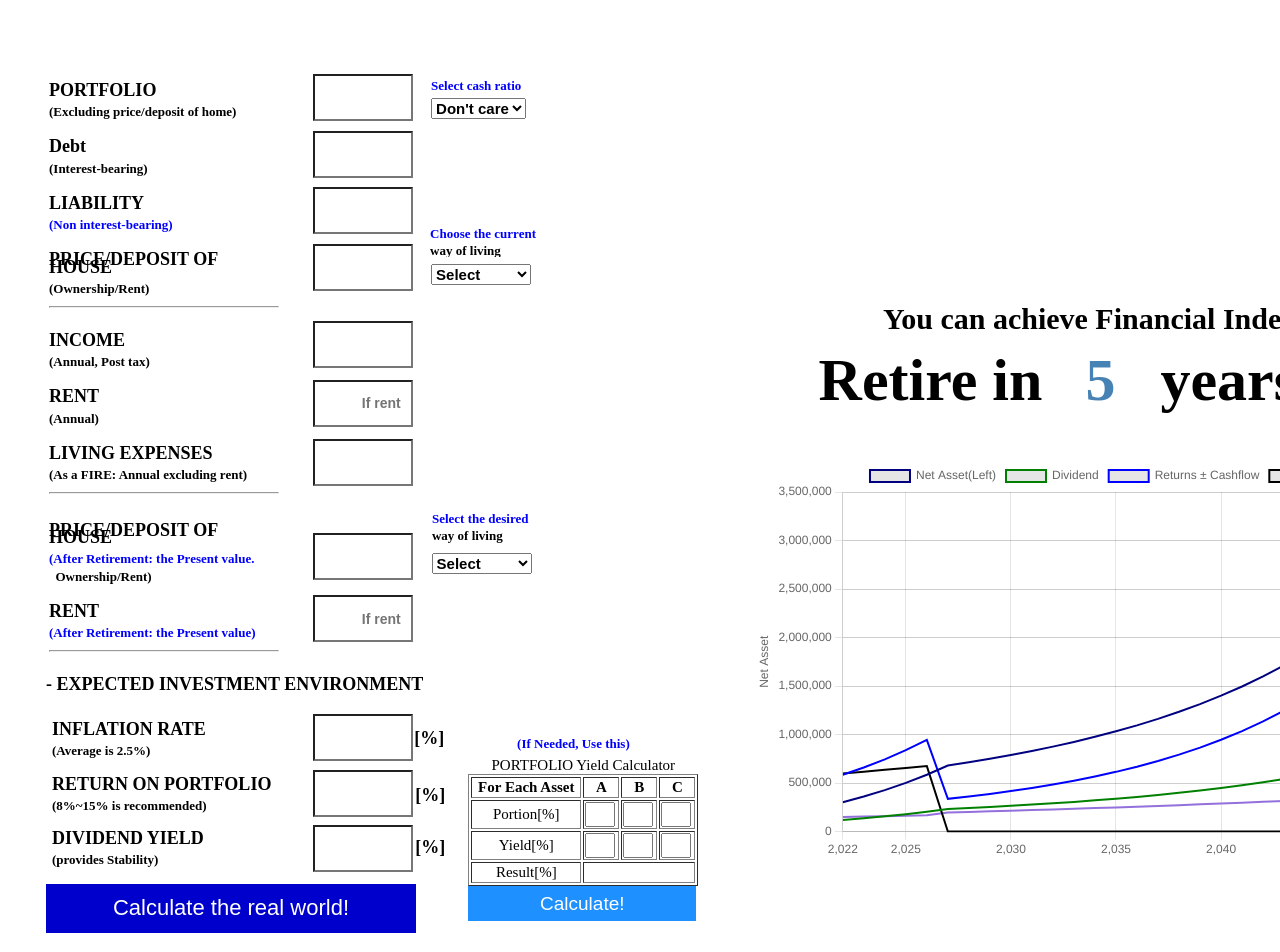
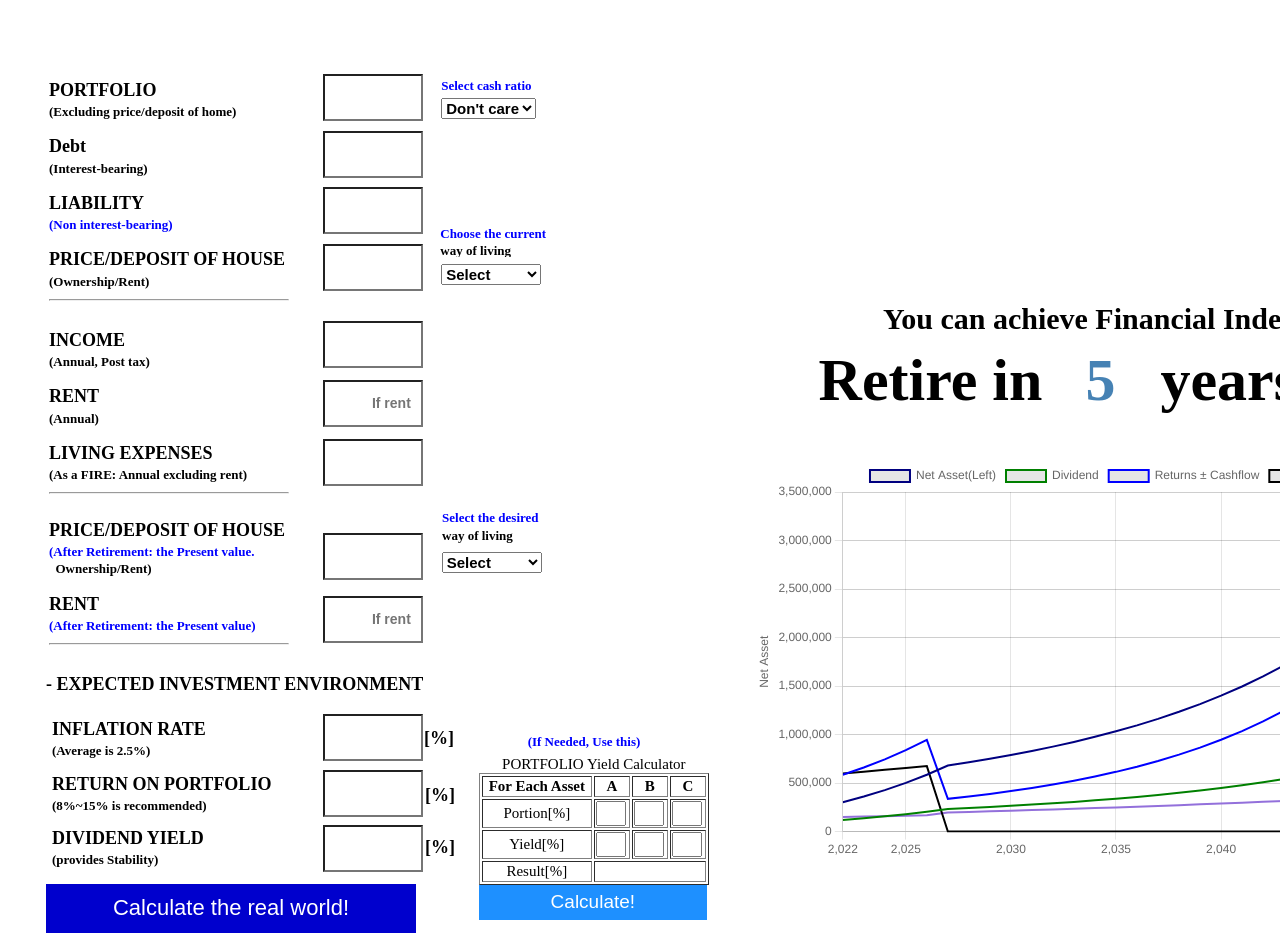
Before and after one commit to FIRECalculator/FIREnew, a plain HTML site: page index.html in a window 1280 px wide. Shown: the top 952 px of the page. Drawn offline with nearby package versions, Linux system fonts and the light colour scheme.

Commit message:
Add files via upload

```diff
--- a/index.html
+++ b/index.html
@@ -192,8 +192,8 @@
 
             .div0 {
                 background-color: white;
-                width: 660px;
-                height: 948px;
+                width: 670px;
+                height: 878px;
                 margin-top:60px;
                 margin-left: -60px;
                 border: 3px solid white ;
@@ -217,7 +217,7 @@
              }
              .divB01 {
                  background-color: white;
-                 width: 250px; <!-- cash  -->
+                 width: 260px; <!-- cash  -->
                  height: 0px;
 
                  float: left;
@@ -232,7 +232,7 @@
              }
             .divB1 {
                 background-color: white;
-                width: 230px; <!-- cash  -->
+                width: 240px; <!-- cash  -->
                 height: 0px;
 
                 float: left;
@@ -247,7 +247,7 @@
             }
             .divB02 {
               background-color: white;
-              width: 250px; <!-- cash  -->
+              width: 260px; <!-- cash  -->
               height: 140px;
 
               float: left;
@@ -262,7 +262,7 @@
             }
             .divB2 {
               background-color: white;
-              width: 230px; <!-- cash  -->
+              width: 240px; <!-- cash  -->
               height: 100px;
 
               float: left;
@@ -278,7 +278,7 @@
 
             .divB03 {
               background-color: white;
-              width: 250px; <!-- cash  -->
+              width: 260px; <!-- cash  -->
               height: 300px;
 
               float: left;
@@ -293,7 +293,7 @@
             }
             .divB3 {
               background-color: white;
-              width: 230px; <!-- cash  -->
+              width: 240px; <!-- cash  -->
               height: 100px;
 
               float: left;
@@ -323,7 +323,7 @@
             }
             .divBC4 {
                 background-color: white;
-                width: 380px; <!-- cash  -->
+                width: 390px; <!-- cash  -->
                 height: 20px;
 
                float: left;
@@ -339,7 +339,7 @@
 
             .divB04 {
               background-color: white;
-              width: 250px; <!-- cash  -->
+              width: 260px; <!-- cash  -->
               height: 100px;
 
               float: left;
@@ -354,7 +354,7 @@
             }
             .divB4 {
               background-color: white;
-              width: 230px; <!-- cash  -->
+              width: 240px; <!-- cash  -->
               height: 100px;
 
               float: left;
```
